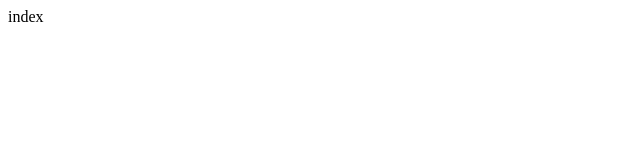
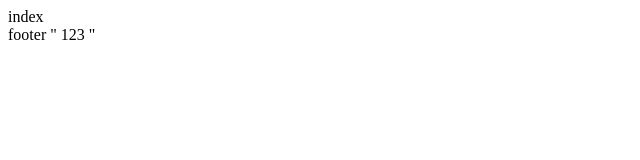
Before and after one commit to flash1kk/task-github, a plain HTML site: page index.html in a window 1280 px wide. Shown: the full height of the page, 0-640 px from the left. Drawn offline with Linux system fonts and the light colour scheme.

Commit message:
added branch footer and edited inex.html

```diff
--- a/index.html
+++ b/index.html
@@ -1,3 +1,5 @@
 index
 
 <header> <a src: " " > </header>
+
+footer " 123 "
```
